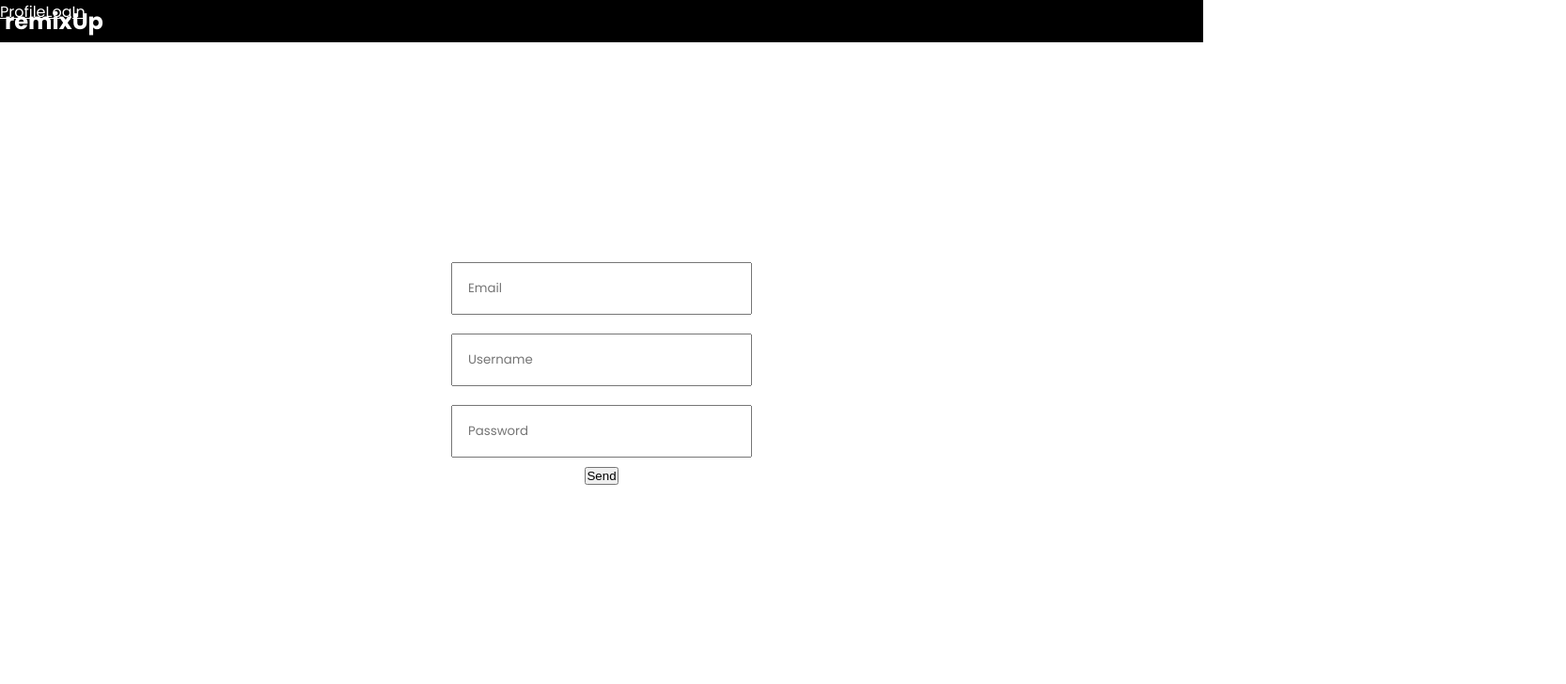
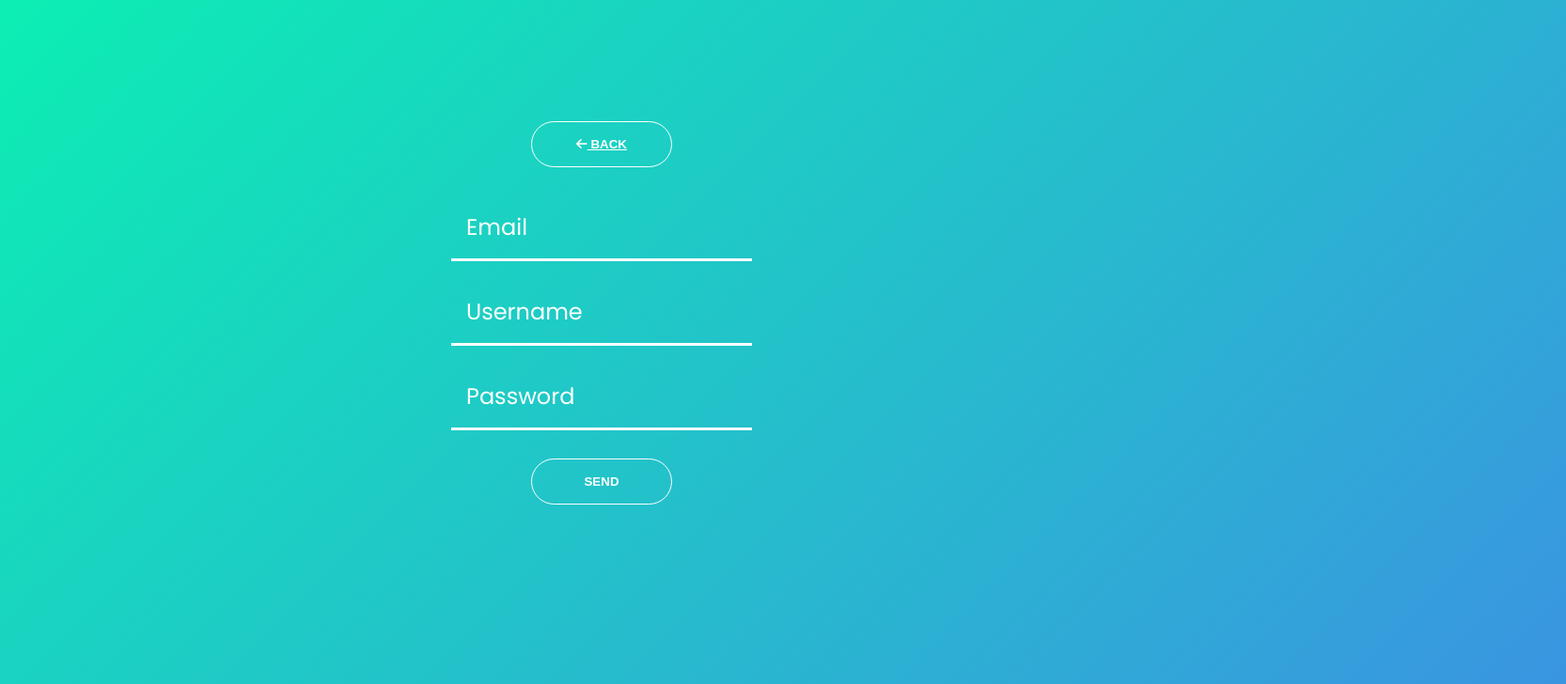
Before and after one commit to arcefranco/remixFront, a React (Create React App) app: page /register in a window 1280 px wide. Shown: the top 728 px of the page at 94% size, 1666 px wide, since content can reach past the window. Built offline with nearby package versions, Linux system fonts and the light colour scheme; what react-css-modules would draw is missing.

Commit message:
nav & register styles

```diff
--- a/package.json
+++ b/package.json
@@ -15,6 +15,7 @@
     "react-router-dom": "^6.3.0",
     "react-scripts": "5.0.1",
     "redux": "^4.2.0",
+    "sweetalert2": "^11.4.19",
     "web-vitals": "^2.1.4"
   },
   "scripts": {
--- a/src/components/Home/Home.jsx
+++ b/src/components/Home/Home.jsx
@@ -1,5 +1,6 @@
 import React from 'react'
 import { useSelector, useDispatch } from 'react-redux'
+import { reset } from '../../reducers/auth/authSlice'
 
 
 
@@ -7,7 +8,9 @@ import { useSelector, useDispatch } from 'react-redux'
 function Home() {
     const dispatch = useDispatch()
     const user = useSelector(state=> state.auth.user)
-
+React.useEffect(() => {
+  dispatch(reset())
+})
 
   return (
     <div>
--- a/src/components/LogIn/Login.jsx
+++ b/src/components/LogIn/Login.jsx
@@ -1,9 +1,8 @@
 import React from 'react'
 import { useSelector, useDispatch } from 'react-redux'
 import { useState } from 'react'
-
+import Swal from 'sweetalert2'
 import CSSModules from 'react-css-modules'
-import img from '../../assets/carefree-african-american-man-listening-music-headphones-singing-mobile-phone-as-microphone-standing-pink-background_1258-77231.jpg'
 import { login, reset } from '../../reducers/auth/authSlice'
 import { Link, useNavigate } from 'react-router-dom'
 import styles from './Login.module.css'
@@ -18,11 +17,23 @@ const Login = () => {
     const navigate = useNavigate()
 
     React.useEffect(() => {
+
+    dispatch(reset())
         if (isError) {
-         alert(message)
+          Swal.fire({
+            icon: 'error',
+            title: 'Oops...',
+            text: message
+          })
         }
 
         if (isSuccess && user !== null) {
+          Swal.fire({
+            icon: 'success',
+            title: 'You have successfully logged in',
+            showConfirmButton: false,
+            timer: 1500
+          })
           navigate('/')
           dispatch(reset())
         }
@@ -34,6 +45,12 @@ const Login = () => {
     password: ''
     })
 
+    const [isActive, setIsActive] = useState(true);
+
+    const onClick = () => {
+      setIsActive(current => !current);
+      setTimeout(() =>{ navigate('/register')},2000)
+    }
 
     const handleChange = (e) => {
         const { name, value } = e.target;
@@ -49,9 +66,8 @@ const Login = () => {
 
 
 
-
   return (
-    <div className={styles.container}>
+    <div className={isActive ? styles.container: `${styles.animateContainer}`}>
        <div className={styles.formsContainer}>
         <div className={styles.signinSignup}>
             <form className={styles.signInForm}>
@@ -72,23 +88,19 @@ const Login = () => {
         </form>
         </div>
         <div className={styles.panelsContainer}>
-        <div className={`${styles.panel} ${styles.leftPanel}`}>
+        <div className={ `${styles.panel} ${styles.leftPanel}`}>
 
 
             <div className={styles.content}>
               <h3>New here?</h3>
-              <p>Lorem ipsum dolor sit amet consectetur
-                 adipisicing elit. Enim ipsa recusandae quos laboriosam.
-                 Esse quasi sed repellat deleniti, molestias explicabo l
-                 audantium culpa id eos expedita labore poss
-                imus alias? Ducimus, enim.</p>
+              <p>Sign up and start to upload all your music!</p>
 
 
-                  <Link to={'/register'}>
-                    <button className={`${styles.btn} ${styles.transparent}`}>
+          {/*          <Link to={'/register'}>  */}
+                    <button className={`${styles.btn} ${styles.transparent}`} onClick={() => onClick()} id="sign-up-btn">
                   Register
                       </button>
-                      </Link>
+                 {/*       </Link>  */}
 
 
             </div>
--- a/src/components/LogIn/Login.module.css
+++ b/src/components/LogIn/Login.module.css
@@ -19,6 +19,26 @@
     background-color: #fff;
     min-height: 100vh;
     overflow: hidden;
+  }
+  .anmiateContainer {
+    position: relative;
+    width: 100%;
+    background-color: #fff;
+    min-height: 100vh;
+    overflow: hidden;
+  }
+  .animateContainer:before {
+    content: "";
+    position: absolute;
+    height: 2000px;
+    width: 2000px;
+    top: -10%;
+    right: 48%;
+    transform: translateX(50%);
+    background-image: linear-gradient(-45deg, #4481eb 0%, #04feab 100%);
+    transition: 1.8s ease-in-out;
+/*     border-radius: 50%; */
+    z-index: 6;
   }
   .formsContainer {
     position: absolute;
--- a/src/components/Nav/Nav.jsx
+++ b/src/components/Nav/Nav.jsx
@@ -12,19 +12,22 @@ function Nav() {
 
   return (
     <header className={styles.mainHeader}>
-      <section>
+      <section className={styles.sectionTitle}>
         <h1>remixUp</h1>
       </section>
+      <section className={styles.sectionLinks}>
 
       <nav className={styles.nav}>
         <div className={styles.containerLinks}>
-            <Link to={'/profile'} style={{cursor: 'pointer', color:'white'}}>Profile</Link>
+            <Link to={'/register'}  className={styles.span}>Register</Link>
             {
-                user ? <span style={{cursor: 'pointer'}} onClick={()=> dispatch(logout())}>LogOut</span> : <Link to={'/login'} style={{cursor: 'pointer',color:'white'}}>LogIn</Link>
+                user ? <span className={styles.span} onClick={()=> dispatch(logout())}>LogOut</span>
+                : <Link to={'/login'}  className={styles.span}>Log In</Link>
             }
 
      </div>
     </nav>
+      </section>
     </header>
 
   )
--- a/src/components/Nav/Nav.module.css
+++ b/src/components/Nav/Nav.module.css
@@ -2,7 +2,7 @@
 
 .mainHeader{
     display: grid;
-    grid-template-columns: 20% 80%;
+    grid-template-columns: 10% 90%;
     font-family: "Poppins", sans-serif;
       background:black;
        color:white;
@@ -10,15 +10,37 @@
 .mainHeader h1{
     padding: 5px;
 }
+.sectionLinks{
+    width: 100%;
+    background-color: white;
+    color: black;
+}
 .nav{
+    display: flex;
     position: fixed;
+    width: 100%;
+    height: 45px;
     top: 0;
-    display: flex;
-    justify-content: space-around;
+
 }
 
 .containerLinks{
     display: flex;
-    justify-content: space-around;
+    width: 100%;
+    height: inherit;
+    align-items: center;
+    justify-content: space-evenly;
     font-family: "Poppins", sans-serif;
 }
+.span{
+    color: black;
+    height: inherit;
+    padding-top: 8px;
+    width: 5rem;
+    text-align-last: center;
+    text-decoration: none;
+}
+.span:hover{
+    background-color: black;
+    color: white;
+}
--- a/src/components/Register/Register.jsx
+++ b/src/components/Register/Register.jsx
@@ -2,7 +2,9 @@ import React from 'react'
 import { useState } from 'react';
 import { useDispatch, useSelector } from 'react-redux';
 import { useNavigate } from 'react-router-dom';
+import { Link } from 'react-router-dom';
 import { register, reset } from '../../reducers/auth/authSlice';
+import Swal from 'sweetalert2';
 import styles from './Register.module.css'
 
 function Register() {
@@ -11,11 +13,22 @@ const navigate = useNavigate()
 const {user, isLoading, isError, isSuccess, message } = useSelector(
     (state) => state.auth)
 React.useEffect(() => {
+dispatch(reset())
 if (isError) {
-         alert(message)
+    Swal.fire({
+        icon: 'error',
+        title: 'Oops...',
+        text: message
+      })
         }
 
 if (isSuccess && user !== null) {
+    Swal.fire({
+        icon: 'success',
+        title: 'You have successfully registered and logged in',
+        showConfirmButton: false,
+        timer: 1500
+      })
         navigate('/')
         dispatch(reset())
         }
@@ -51,13 +64,15 @@ const onSubmit = async (e) => {
 
 
     return (
-    <div className={styles.container}>
+    <div className={styles.animateContainer}>
+
         <div className={styles.formContainer}>
-            <form onSubmit={onSubmit}>
+            <form onSubmit={onSubmit} style={{zIndex:'1'}}>
+                <button className={styles.btn}style={{zIndex:'1'}}><Link to={'/login'} style={{color:'white'}}><i className="fas fa-arrow-left"></i> Back</Link></button>
                 <input type="text" placeholder='Email'  className={styles.input}  name="email" value={input.email} onChange={handleChange} />
                 <input type="text" placeholder='Username' className={styles.input} name="username" value={input.username} onChange={handleChange} />
                 <input type="text" placeholder='Password' className={styles.input}  name="password" value={input.password} onChange={handleChange}/>
-                 <button type='submit'>Send</button>
+                 <button type='submit' className={styles.btn}>Send</button>
             </form>
 
         </div>
--- a/src/components/Register/Register.module.css
+++ b/src/components/Register/Register.module.css
@@ -1,10 +1,63 @@
 .formContainer{
     display: flex;
     place-content: center;
-    margin-top: 14rem;
+    margin-top: 4rem;
+    z-index: 1;
 }
 .input{
     padding: 1rem;
     width: 20rem;
     margin: 10px;
+    border: white;
+    background: none;
+    font-size: x-large;
+    color: white;
+    border-bottom: 3px solid white;
 }
+.input::placeholder{
+    color: white;
+}
+
+.input:focus{
+
+    outline: none;
+}
+.anmiateContainer {
+    position: relative;
+    width: 100%;
+    background-color: #fff;
+    min-height: 100vh;
+    overflow: hidden;
+  }
+  .animateContainer:before {
+    content: "";
+    position: absolute;
+    height: 1330px;
+    width: 2000px;
+    top: -10%;
+    right: 48%;
+    transform: translateX(50%);
+    background-image: linear-gradient(-45deg, #4481eb 0%, #04feab 100%);
+    transition: 1.8s ease-in-out;
+/*     border-radius: 50%; */
+/*     z-index: 6; */
+  }
+
+  .btn {
+    width: 150px;
+    background: none;
+    border: 1px solid white;
+    outline: none;
+    height: 49px;
+    border-radius: 49px;
+    color: #fff;
+    text-transform: uppercase;
+    font-weight: 600;
+    margin: 20px 0;
+    cursor: pointer;
+    transition: 0.5s;
+  }
+
+.btn:hover {
+    background-color: #4d84e2;
+  }
--- a/src/reducers/auth/authSlice.js
+++ b/src/reducers/auth/authSlice.js
@@ -24,11 +24,11 @@ export const login = createAsyncThunk('auth/login', async (user, thunkAPI) => {
 
       return session
     } catch (error) {
-      const message =
+
         (error.response && error.response.data && error.response.data.message) ||
         error.message ||
         error.toString()
-      return thunkAPI.rejectWithValue(message)
+      return thunkAPI.rejectWithValue(error.response.data)
     }
   })
   export const register = createAsyncThunk('auth/register', async (user, thunkAPI) => {
@@ -38,11 +38,11 @@ export const login = createAsyncThunk('auth/login', async (user, thunkAPI) => {
 
       return newUser
     } catch (error) {
-      const message =
+
         (error.response && error.response.data && error.response.data.message) ||
         error.message ||
         error.toString()
-      return thunkAPI.rejectWithValue(message)
+      return thunkAPI.rejectWithValue(error.response.data)
     }
   })
 
```
Also changed, not shown: 1 other file (tests, documents, lock files or other folders).
